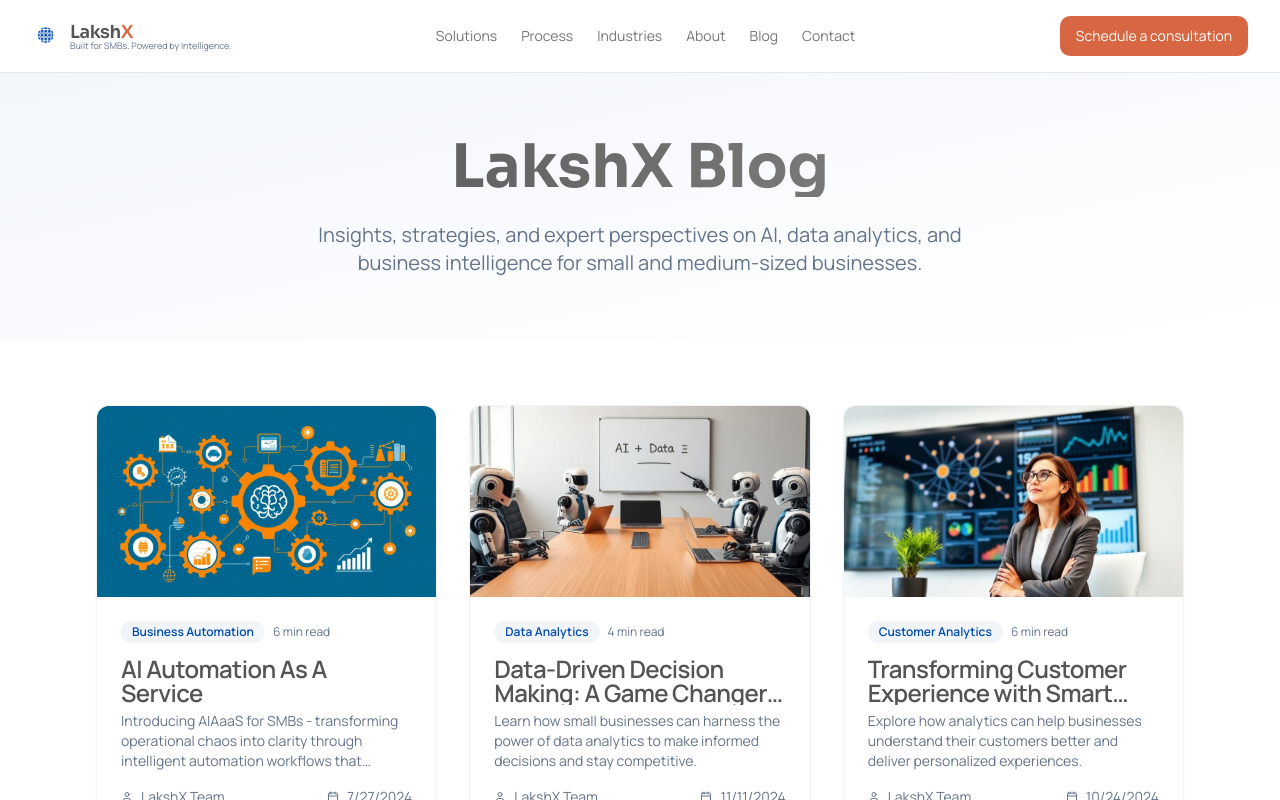
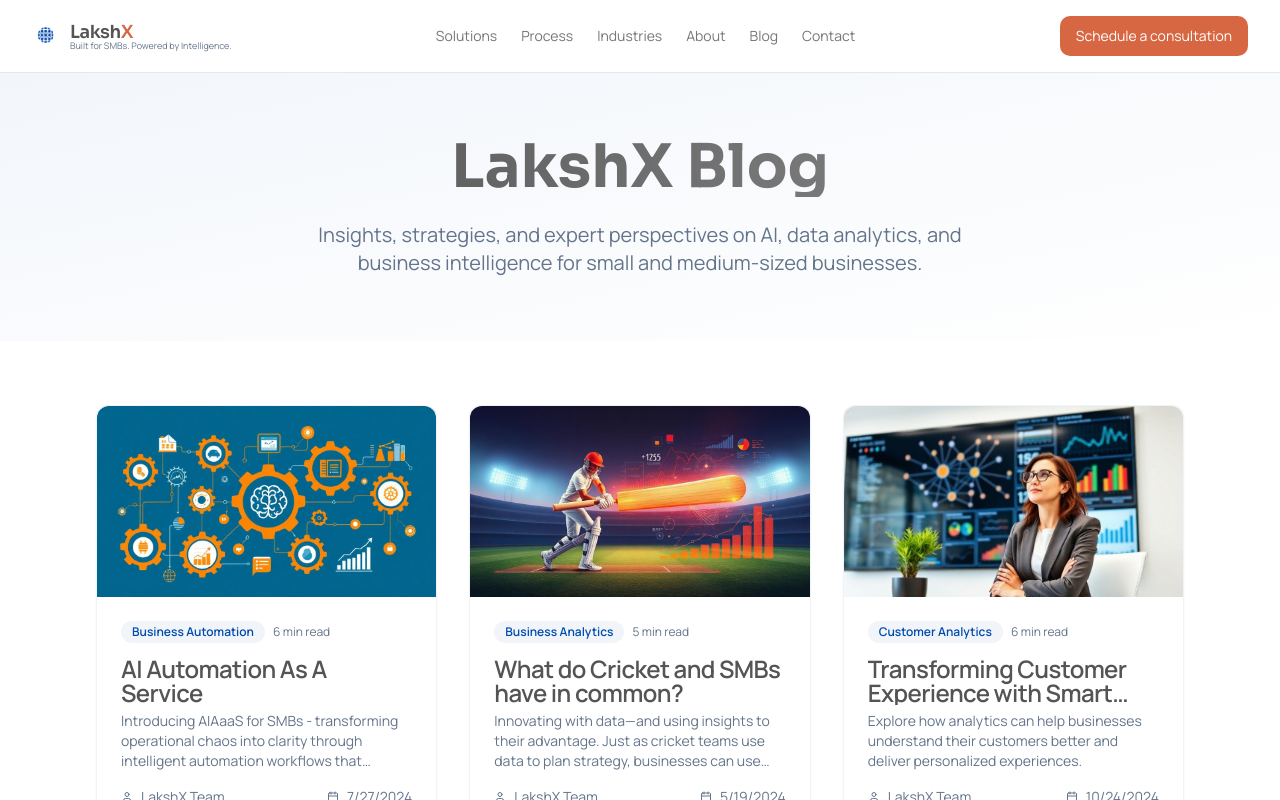
Before and after one commit to DataDrivenAnalyst/lakshx-ai-website, a React (Vite) app: page /blog in a window 1280 px wide. Shown: the top 800 px of the page. Built offline with nearby package versions, Linux system fonts and the light colour scheme.

Commit message:
Update second blog post

```diff
--- a/src/pages/Blog.tsx
+++ b/src/pages/Blog.tsx
@@ -42,15 +42,14 @@ const blogPosts: BlogPost[] = [
   },
   {
     id: "2",
-    title: "Data-Driven Decision Making: A Game Changer for SMBs",
-    excerpt: "Learn how small businesses can harness the power of data analytics to make informed decisions and stay competitive.",
-    content: "Data-driven decision making is transforming how small businesses operate. By collecting, analyzing, and acting on data insights, SMBs can optimize their operations, understand customer behavior, and identify new market opportunities. This approach leads to more effective strategies and improved business outcomes.",
+    title: "What do Cricket and SMBs have in common?",
+    excerpt: "Innovating with data—and using insights to their advantage. Just as cricket teams use data to plan strategy, businesses can use analytics to read the game and win decisively.",
+    content: "At the recent WAVES Summit in Mumbai, former Indian cricket captain and coach Anil Kumble shared a powerful perspective: 'Cricket has always produced data. Every ball produces millions of data points.' If you run a small or medium business, this idea should strike a chord. Every sale, lead, delay, complaint, and click your business generates is data. The question is—are you using it to your advantage? We worked with an industrial goods manufacturer who seemed to be on a growth track with 40% YoY customer growth. But our analysis revealed the true picture: Average order value had declined sharply, high-value customers had dropped by half, and monthly sales teams achieving less than 30% of targets were creating compounding losses. These insights weren't visible in their ERP or Excel MIS, but became crystal clear with business analytics. Business analysis helps you spot what's working, identify missed opportunities, predict future outcomes, and course-correct early. At LakshX, we help SMBs transform their raw data into insights that lead to smarter decisions, stronger performance, and sustainable growth.",
     author: "LakshX Team",
-    date: "2024-11-11",
-    category: "Data Analytics",
-    readTime: "4 min read",
-    image: blog2Image,
-    source: "https://www.linkedin.com/feed/update/urn:li:activity:7330126855175393281"
+    date: "2024-05-19",
+    category: "Business Analytics",
+    readTime: "5 min read",
+    image: blog2Image
   },
   {
     id: "3",
```
Also changed, not shown: src/assets/blog-2.jpg.
